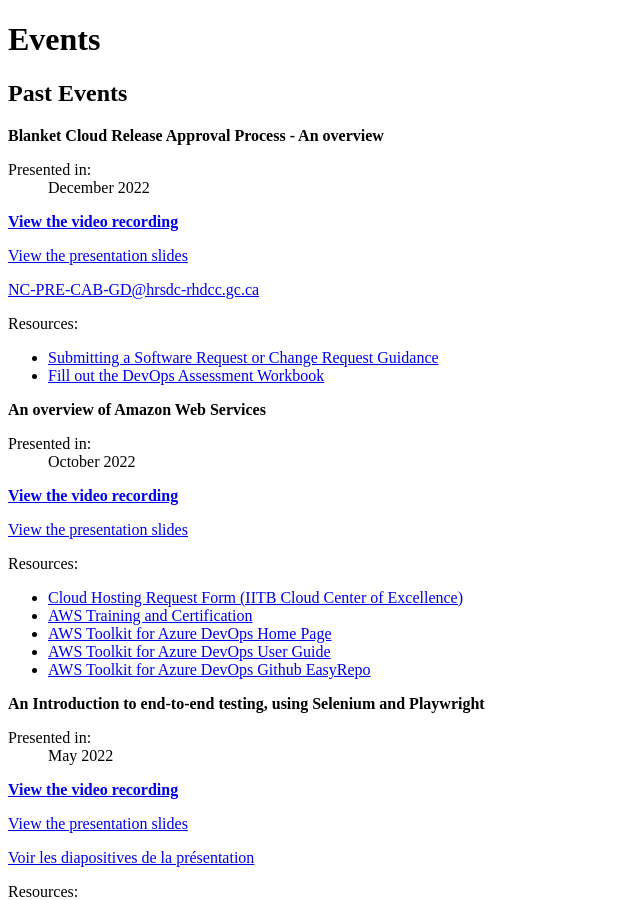
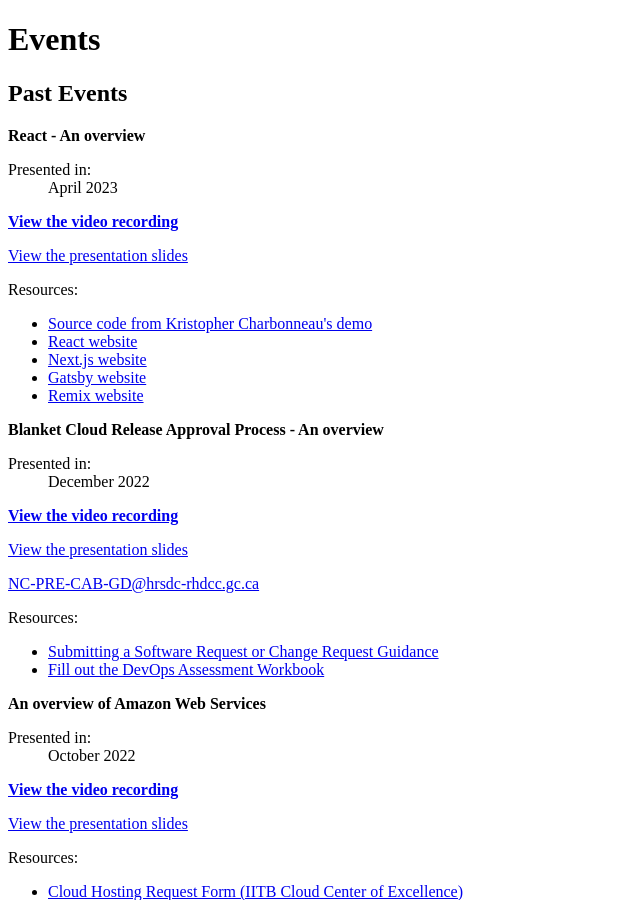
Before and after one commit to esdc-devcop/esdc-devcop.github.io, a Jekyll site: the page built from docs/_pages/events.md, in a window 1280 px wide and 900 px high. Shown: the whole window, without its empty margins (0-640 px from the left). Built offline with Jekyll 4.4.1, drawn with Linux system fonts in a browser that asks for light colours; comment, search, counter and statistics services are not loaded.

Commit message:
updated with devcop april 2023 content

```diff
--- a/docs/_data/events.yml
+++ b/docs/_data/events.yml
@@ -1,4 +1,19 @@
 past:
+  - month: April 2023
+    topic: React - An overview
+    recording: https://web.microsoftstream.com/video/6429145c-8f0b-4ffb-9b48-442d0c6a84fa
+    presentation: https://github.com/esdc-devcop/presentations/blob/master/2023apr12_devcop_React.pptx
+    resources:
+        - title: Source code from Kristopher Charbonneau's demo
+          link: https://github.com/krischarbonneau/devcop-demo
+        - title: React website
+          link: https://react.dev/
+        - title: Next.js website
+          link: https://nextjs.org/
+        - title: Gatsby website
+          link: https://www.gatsbyjs.com/
+        - title: Remix website
+          link: https://remix.run/
   - month: December 2022
     topic: Blanket Cloud Release Approval Process - An overview
     recording: https://web.microsoftstream.com/video/432f0635-d391-46d3-833e-bde6d30938f0?channelId=6abdc3bf-ef6b-4e54-bd9e-851a1d47e26e
```
